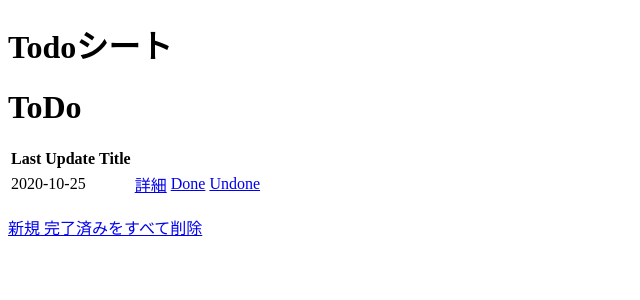
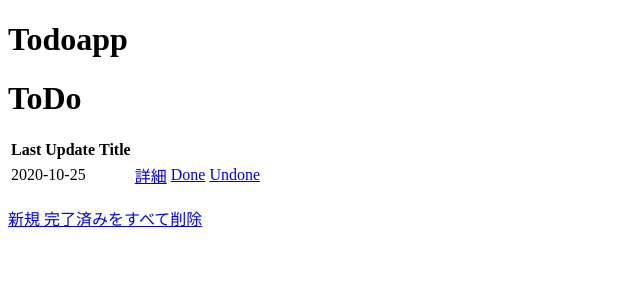
Before and after one commit to yuta97/flask-todoapp-tutorial, a Flask app: page / in a window 1280 px wide. Shown: the top 300 px of the page, without its empty margins (0-640 px from the left). Run offline with Flask 2, Linux system fonts and the light colour scheme; data comes from the database, SQL or seed files in the repository.

Commit message:
changeTitle

```diff
--- a/templates/layout.html
+++ b/templates/layout.html
@@ -7,7 +7,7 @@
     <title>Todo</title>
 </head>
 <body>
-    <h1>Todoシート</h1>
+    <h1>Todoapp</h1>
     {% block content %}
     {% endblock %}
 </body>
```
